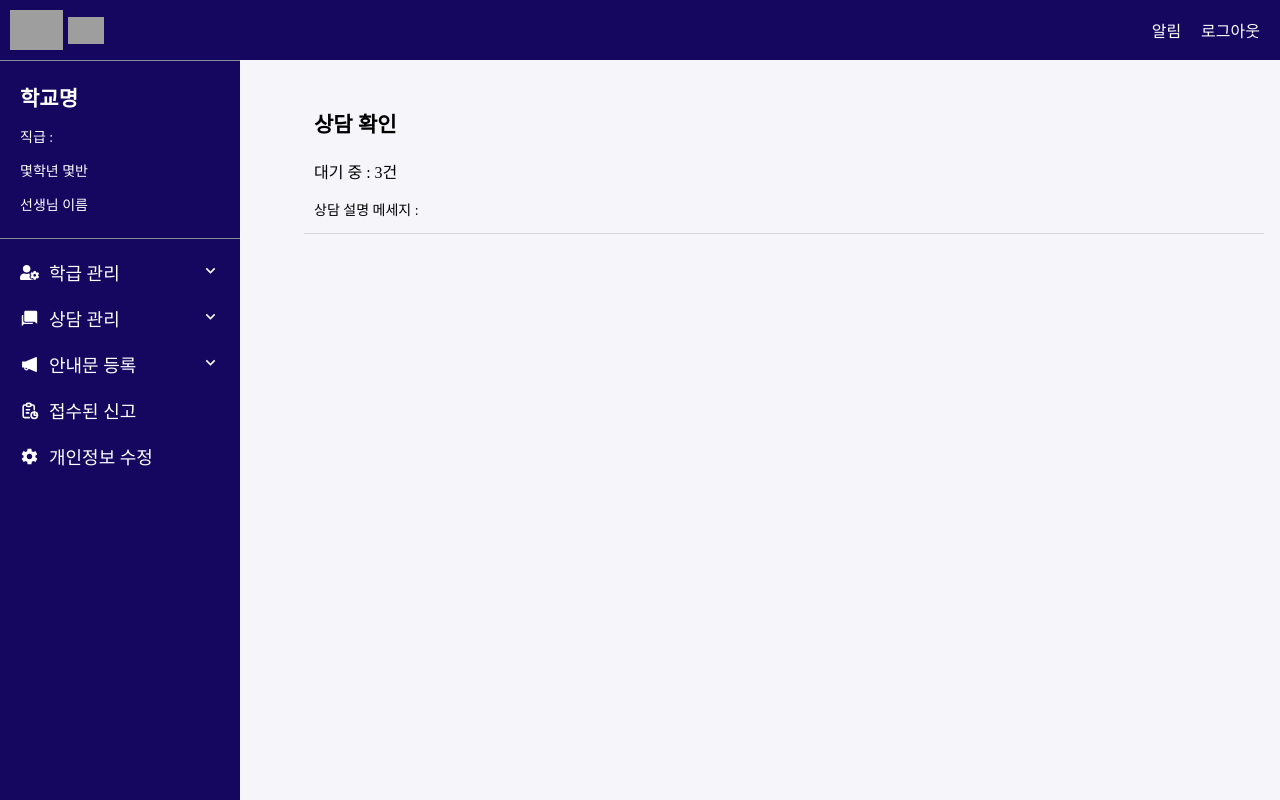
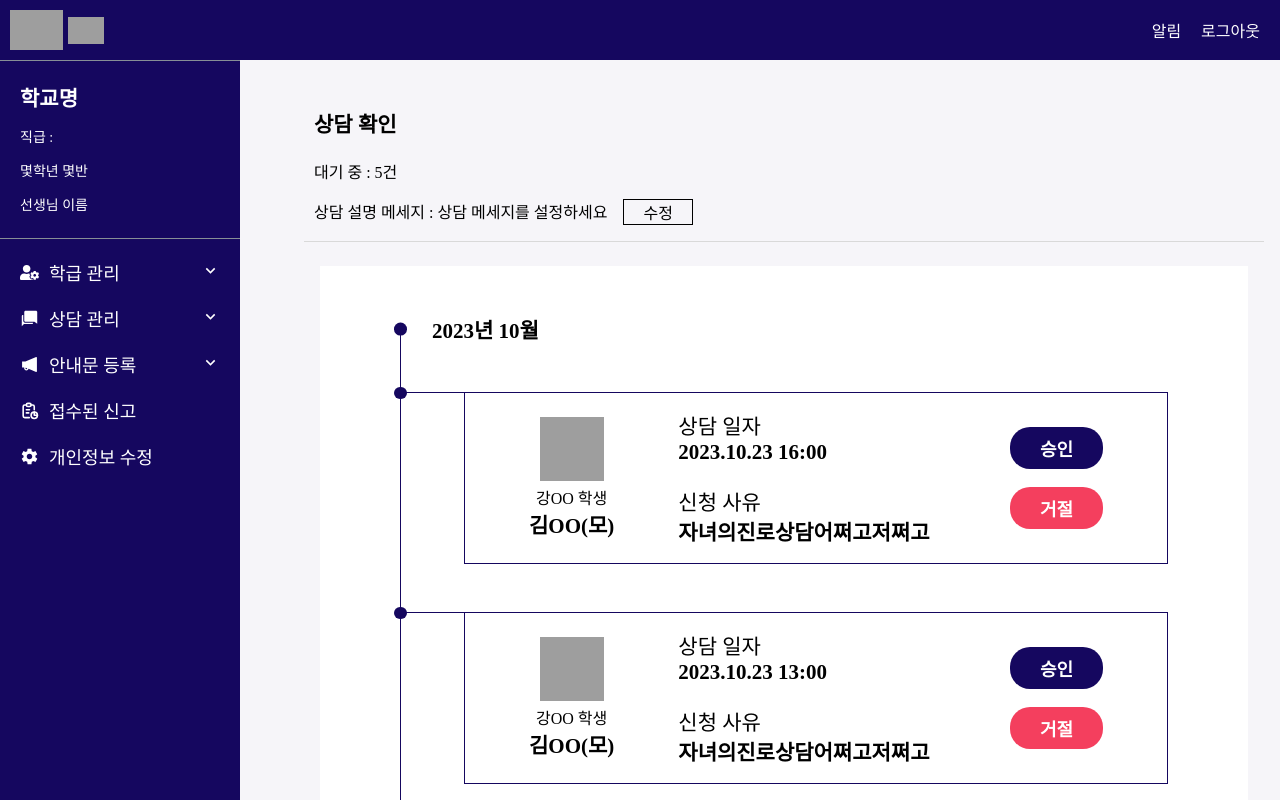
Before and after one commit to hkh0904/Every-School, a React (Create React App) app in the folder web/: page /consult/approve in a window 1280 px wide. Shown: the top 800 px of the page. Built offline with nearby package versions, Linux system fonts and the light colour scheme; grey boxes are pictures that could not be loaded; a web font is replaced by a local one.

Commit message:
feat: 상담 확인 카드 부분 구현 Adds #feature/S09P31C108-158

```diff
--- a/web/src/component/NavBar/NavBar.jsx
+++ b/web/src/component/NavBar/NavBar.jsx
@@ -5,8 +5,8 @@ export default function NavBar() {
   return (
     <div className={styles.navbar}>
       <div className={styles.logo}>
-        <img src={process.env.PUBLIC_URL + "assets/main/logo.png"} alt="" />
-        <img src={process.env.PUBLIC_URL + "assets/main/logo_text.png"} alt="" />
+        <img className={styles.logoImg1} src={process.env.PUBLIC_URL + 'assets/main/logo.png'} alt='' />
+        <img className={styles.logoImg2} src={process.env.PUBLIC_URL + 'assets/main/logo_text.png'} alt='' />
       </div>
       <div className={styles.menu}>
         <p>알림</p>
@@ -14,4 +14,4 @@ export default function NavBar() {
       </div>
     </div>
   );
-};
+}
--- a/web/src/component/NavBar/NavBar.module.css
+++ b/web/src/component/NavBar/NavBar.module.css
@@ -1,7 +1,7 @@
 .navbar {
   min-width: 1024px;
   height: 60px;
-  background-color: #15075F;
+  background-color: #15075f;
   color: white;
   align-items: center;
   display: flex;
@@ -14,28 +14,23 @@
   align-items: center;
 }
 
-
-.logo > img:nth-child(1) {
+.logoImg1 {
   height: 40px;
 }
 
-.logo > img:nth-child(2) {
+.logoImg2 {
   height: 27px;
   margin-left: 5px;
 }
-
 
 .menu {
   display: flex;
   margin-right: 20px;
 }
 
-
 .menu > p:nth-child(1) {
   margin-right: 20px;
 }
 
-
 .menu > p:nth-child(2) {
-
 }
--- a/web/src/pages/ConsultApprovePage/ConsultApprovePage.jsx
+++ b/web/src/pages/ConsultApprovePage/ConsultApprovePage.jsx
@@ -1,8 +1,10 @@
 import { useState } from 'react';
 import styles from './ConsultApprovePage.module.css';
+import ConsultCheckList from './ConsultCheckList';
 
 export default function ConsultApprovePage() {
-  const [message, setMessage] = useState();
+  const [message, setMessage] = useState('상담 메세지를 설정하세요');
+  const [isCorrect, setIsCorrect] = useState(false);
 
   const csltList = [
     {
@@ -25,6 +27,20 @@ export default function ConsultApprovePage() {
       parentSex: 'F',
       date: [2023, 11, 23, 16],
       reason: '자녀의진로상담어쩌고저쩌고'
+    },
+    {
+      studentName: '강OO',
+      parentName: '김OO',
+      parentSex: 'F',
+      date: [2024, 1, 23, 16],
+      reason: '자녀의진로상담어쩌고저쩌고'
+    },
+    {
+      studentName: '강OO',
+      parentName: '김OO',
+      parentSex: 'F',
+      date: [2024, 1, 23, 16],
+      reason: '자녀의진로상담어쩌고저쩌고'
     }
   ];
 
@@ -33,8 +49,26 @@ export default function ConsultApprovePage() {
       <div className={styles.title}>
         <p>상담 확인</p>
         <p>대기 중 : {csltList.length}건</p>
-        <p>상담 설명 메세지 : </p>
+        <div className={styles.csltMessage}>
+          <p>상담 설명 메세지 :&nbsp;</p>
+          {isCorrect ? (
+            <div className={styles.correctMsg}>
+              <input type='text' value={message} onChange={(e) => setMessage(e.target.value)} />
+              <p className={styles.msgBtn} onClick={() => setIsCorrect(false)}>
+                완료
+              </p>
+            </div>
+          ) : (
+            <div className={styles.setMsg}>
+              <p>{message}</p>
+              <p className={styles.msgBtn} onClick={() => setIsCorrect(true)}>
+                수정
+              </p>
+            </div>
+          )}
+        </div>
       </div>
+      <ConsultCheckList csltList={csltList} />
     </div>
   );
 }
--- a/web/src/pages/ConsultApprovePage/ConsultApprovePage.module.css
+++ b/web/src/pages/ConsultApprovePage/ConsultApprovePage.module.css
@@ -17,7 +17,38 @@
   margin-left: 0.625rem;
 }
 
-.title > p:nth-child(2),
-.title > p:nth-child(3) {
+.title > p:nth-child(2) {
   margin-left: 0.625rem;
+  margin-bottom: 0;
 }
+
+.csltMessage {
+  margin-left: 0.625rem;
+  display: flex;
+  flex-direction: row;
+}
+
+.correctMsg {
+  display: flex;
+  align-items: center;
+}
+
+.correctMsg > input {
+  border: none;
+  border-bottom: 1px solid black;
+  background-color: #f6f5f9;
+  width: 30rem;
+  padding-bottom: 0.5rem;
+  padding-left: 0.3rem;
+}
+
+.setMsg {
+  display: flex;
+}
+
+.msgBtn {
+  border: 1px solid black;
+  padding: 0 1.2rem;
+  margin-left: 1rem;
+  cursor: pointer;
+}
--- /dev/null
+++ b/web/src/pages/ConsultApprovePage/ConsultCheckList.jsx
@@ -0,0 +1,80 @@
+import { useState } from 'react';
+import styles from './ConsultCheckList.module.css';
+import { useEffect } from 'react';
+
+export default function ConsultCheckList({ csltList }) {
+  const [groupCslt, setGroupCslt] = useState([]);
+
+  function groupByYearMonth(list) {
+    const grouped = {};
+
+    list.forEach((item) => {
+      const year = item.date[0];
+      const month = item.date[1];
+
+      if (!grouped[year]) {
+        grouped[year] = {};
+      }
+      if (!grouped[year][month]) {
+        grouped[year][month] = [];
+      }
+      grouped[year][month].push(item);
+    });
+    return grouped;
+  }
+
+  useEffect(() => {
+    const groupedByYearMonth = groupByYearMonth(csltList);
+    setGroupCslt(groupedByYearMonth);
+  }, []);
+
+  return (
+    <div className={styles.ConsultCheckList}>
+      <div className={styles.checkList}>
+        {Object.keys(groupCslt).map((year) => (
+          <div key={year}>
+            {Object.keys(groupCslt[year]).map((month) => (
+              <div key={month} className={styles.listMonth}>
+                <p className={styles.yearNmonth}>
+                  {year}년 {month}월
+                </p>
+                <div>
+                  {groupCslt[year][month].map((item, index) => (
+                    <div key={index} className={styles.csltCard}>
+                      <div className={styles.cardInfo}>
+                        <div>
+                          <img
+                            className={styles.cardImage}
+                            src={process.env.PUBLIC_URL + 'assets/consult/consultcheck.png'}
+                            alt=''
+                          />
+                          <p className={styles.childName}>{item.studentName} 학생</p>
+                          <p className={styles.parentName}>
+                            {item.parentName}
+                            {item.parentSex === 'F' ? <span>(모)</span> : <span>(부)</span>}
+                          </p>
+                        </div>
+                        <div className={styles.reasonBox}>
+                          <p className={styles.reasonBoxP1}>상담 일자</p>
+                          <p className={styles.reasonBoxP2}>
+                            {item.date.slice(0, 3).join('.')} {item.date[3]}:00
+                          </p>
+                          <p className={styles.reasonBoxP3}>신청 사유</p>
+                          <p className={styles.reasonBoxP4}>{item.reason}</p>
+                        </div>
+                      </div>
+                      <div className={styles.checkBtn}>
+                        <p>승인</p>
+                        <p>거절</p>
+                      </div>
+                    </div>
+                  ))}
+                </div>
+              </div>
+            ))}
+          </div>
+        ))}
+      </div>
+    </div>
+  );
+}
--- /dev/null
+++ b/web/src/pages/ConsultApprovePage/ConsultCheckList.module.css
@@ -0,0 +1,155 @@
+.ConsultCheckList {
+  background-color: white;
+  margin: 1rem 1rem 0 1rem;
+  min-height: 78vh;
+  padding: 2rem 5rem 2rem 5rem;
+  min-width: 768px;
+}
+
+.checkList {
+  position: relative;
+}
+
+.checkList::before {
+  content: '';
+  position: absolute;
+  left: 0;
+  top: 10px;
+  width: 1px;
+  height: 100%;
+  background-color: #15075f;
+}
+
+.listMonth {
+  margin-left: 2rem;
+}
+
+.yearNmonth {
+  font-size: 21px;
+  font-weight: 700;
+  position: relative;
+  margin-bottom: 3rem;
+  margin-top: 1rem;
+}
+
+.yearNmonth::before {
+  content: '';
+  position: absolute;
+  left: -2.35rem;
+  top: 50%;
+  height: 0.8rem;
+  width: 0.8rem;
+  border-radius: 50%;
+  background-color: #15075f;
+  transform: translateY(-50%);
+}
+
+.csltCard {
+  border: 1px solid #15075f;
+  display: flex;
+  align-items: center;
+  margin-left: 2rem;
+  margin-bottom: 3rem;
+  justify-content: space-between;
+  position: relative;
+}
+
+.csltCard::before {
+  content: '';
+  position: absolute;
+  left: -4rem;
+  top: -0.08rem;
+  height: 1px;
+  width: 4rem;
+  background-color: #15075f;
+}
+
+.csltCard::after {
+  content: '';
+  position: absolute;
+  left: -4.45rem;
+  top: -0.4rem;
+  height: 0.8rem;
+  width: 0.8rem;
+  border-radius: 50%;
+  background-color: #15075f;
+}
+
+.cardInfo {
+  display: flex;
+  align-items: center;
+  margin-left: 2rem;
+}
+
+.cardImage {
+  width: 4rem;
+  height: 4rem;
+}
+
+.childName {
+  font-size: 16px;
+}
+
+.parentName {
+  font-size: 21px;
+  font-weight: 600;
+}
+
+.cardInfo > div:nth-child(1) {
+  margin: 1rem 2rem 1rem 2rem;
+  text-align: center;
+}
+
+.cardInfo > div:nth-child(1) > p {
+  margin: 0;
+}
+
+.checkBtn {
+  margin: 1rem 4rem 1rem 2rem;
+}
+
+.checkBtn > p:nth-child(1) {
+  background-color: #15075f;
+  color: white;
+  padding: 8px 30px;
+  border-radius: 20px;
+  font-weight: 700;
+  font-size: 18px;
+  cursor: pointer;
+}
+
+.checkBtn > p:nth-child(2) {
+  background-color: #f43f5e;
+  color: white;
+  padding: 8px 30px;
+  border-radius: 20px;
+  font-weight: 700;
+  font-size: 18px;
+  cursor: pointer;
+}
+
+.reasonBox {
+  margin-left: 2rem;
+}
+
+.reasonBoxP1 {
+  font-size: 21px;
+  margin: 0;
+}
+
+.reasonBoxP2 {
+  font-size: 21px;
+  font-weight: 700;
+  margin-top: 0;
+}
+
+.reasonBoxP3 {
+  font-size: 21px;
+  margin: 0;
+}
+
+.reasonBoxP4 {
+  font-size: 21px;
+  font-weight: 700;
+  margin: 0;
+}
--- a/web/src/pages/MainPage/MainPage.jsx
+++ b/web/src/pages/MainPage/MainPage.jsx
@@ -1,24 +1,24 @@
 import { Outlet } from 'react-router-dom';
-import styles from './MainPage.module.css'
+import styles from './MainPage.module.css';
 import AccordianMenu from './AccordianMenu';
 
-export default function MainPage(){
+export default function MainPage() {
   return (
     <div className={styles.MainPage}>
       <div className={styles.menubar}>
         <div className={styles.teacherInfo}>
-          <p>학교명</p>
-          <p>직급 : </p>
-          <p>몇학년 몇반</p>
-          <p>선생님 이름</p>
+          <p className={styles.teacherInfoP1}>학교명</p>
+          <p className={styles.teacherInfoP2}>직급 : </p>
+          <p className={styles.teacherInfoP3}>몇학년 몇반</p>
+          <p className={styles.teacherInfoP4}>선생님 이름</p>
         </div>
         <div>
-          <AccordianMenu/>
+          <AccordianMenu />
         </div>
       </div>
       <div className={styles.outlet}>
-        <Outlet/>
+        <Outlet />
       </div>
     </div>
-  )
+  );
 }
--- a/web/src/pages/MainPage/MainPage.module.css
+++ b/web/src/pages/MainPage/MainPage.module.css
@@ -2,12 +2,11 @@
   display: flex;
 }
 
-
 .menubar {
   min-width: 240px;
-  background-color: #15075F;
+  background-color: #15075f;
   min-height: calc(100vh - 60px);
-  border-top: 0.5px solid #868E96;
+  border-top: 0.5px solid #868e96;
   color: white;
 }
 
@@ -22,10 +21,12 @@
   margin-bottom: 0;
 }
 
-.teacherInfo > p:nth-child(2), p:nth-child(3),p:nth-child(4) {
+.teacherInfoP1,
+.teacherInfoP2,
+.teacherInfoP3,
+.teacherInfoP4 {
   font-size: 14px;
 }
-
 
 .outlet {
   width: 100%;
```
Also changed, not shown: web/src/pages/MainPage/AccordianMenu.jsx (+26 -42 lines), web/public/assets/consult/consultcheck.png (added).
